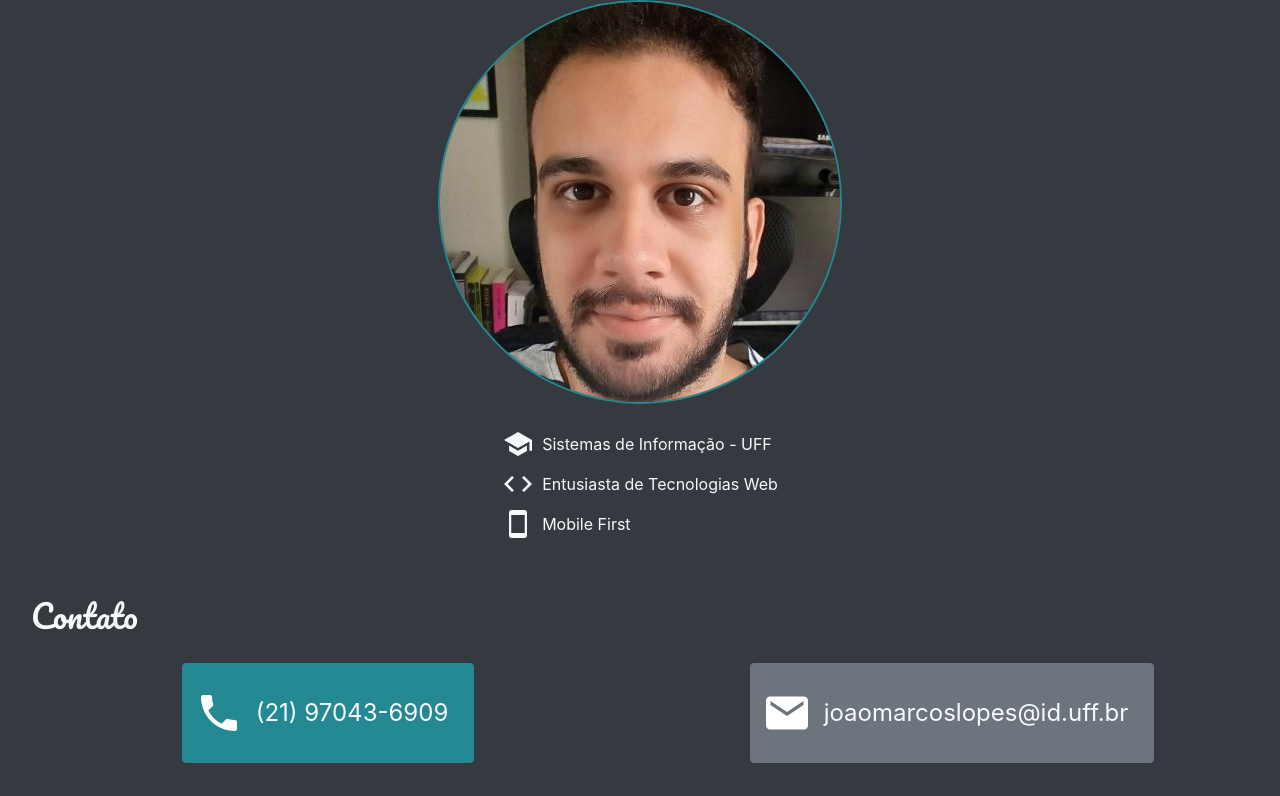
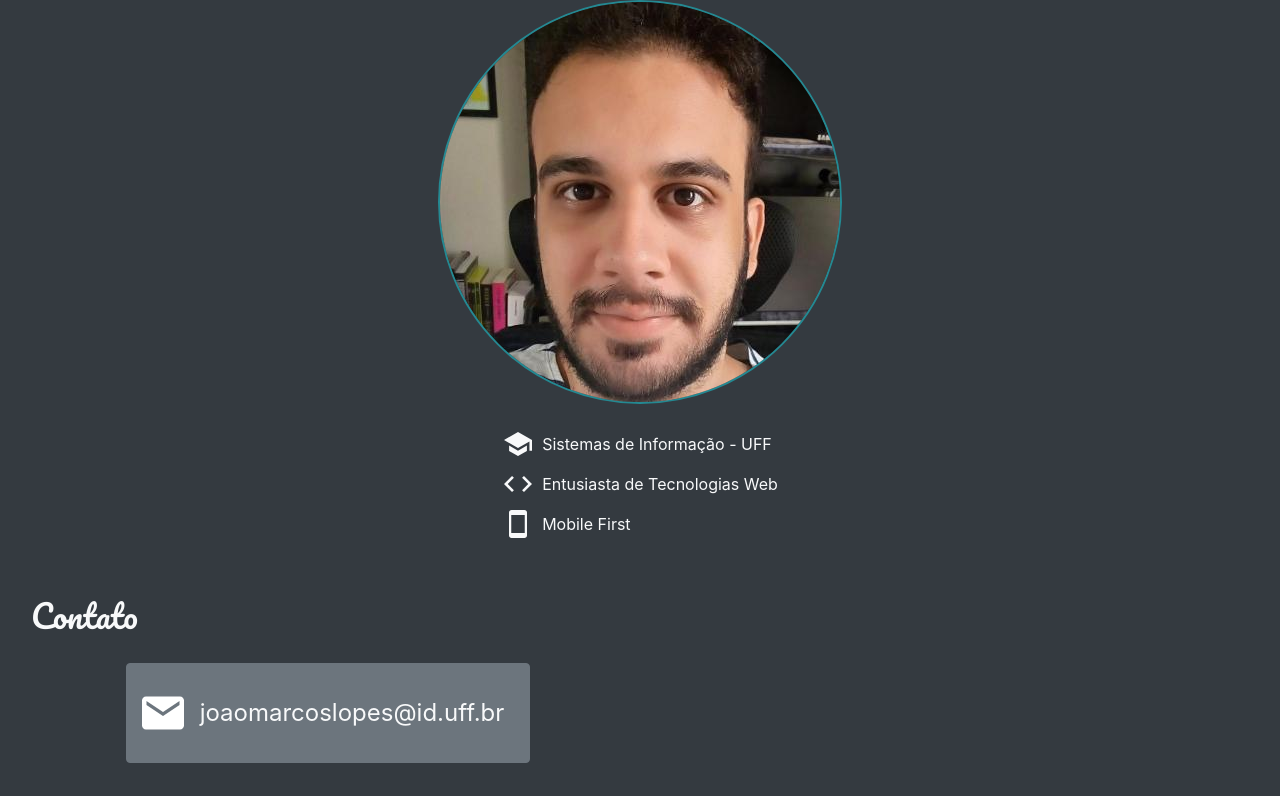
Before and after one commit to j0a0m4/j0a0m4.github.io, a plain HTML site: page index.html in a window 1280 px wide. Shown: the part 150-946 px from the top of the page. Drawn offline with nearby package versions, Linux system fonts and the light colour scheme.

Commit message:
Update index.html

```diff
--- a/index.html
+++ b/index.html
@@ -101,18 +101,7 @@
           <h2 class="d-flex d-md-none">Contato</h2>
         </div>
 
-        <div
-          class="col col-lg-6  d-flex flex-column align-items-center justify-content-center"
-        >
-          <button
-            class="btn btn-primary my-1 d-flex align-items-center py-lg-4 contact-btn"
-          >
-            <ion-icon name="call"></ion-icon>
-            <a class="btn text-light" href="tel:21970436909">
-              (21) 97043-6909
-            </a>
-          </button>
-        </div>
+
         <div
           class="col col-lg-6 d-flex flex-column align-items-center justify-content-center"
         >
```
